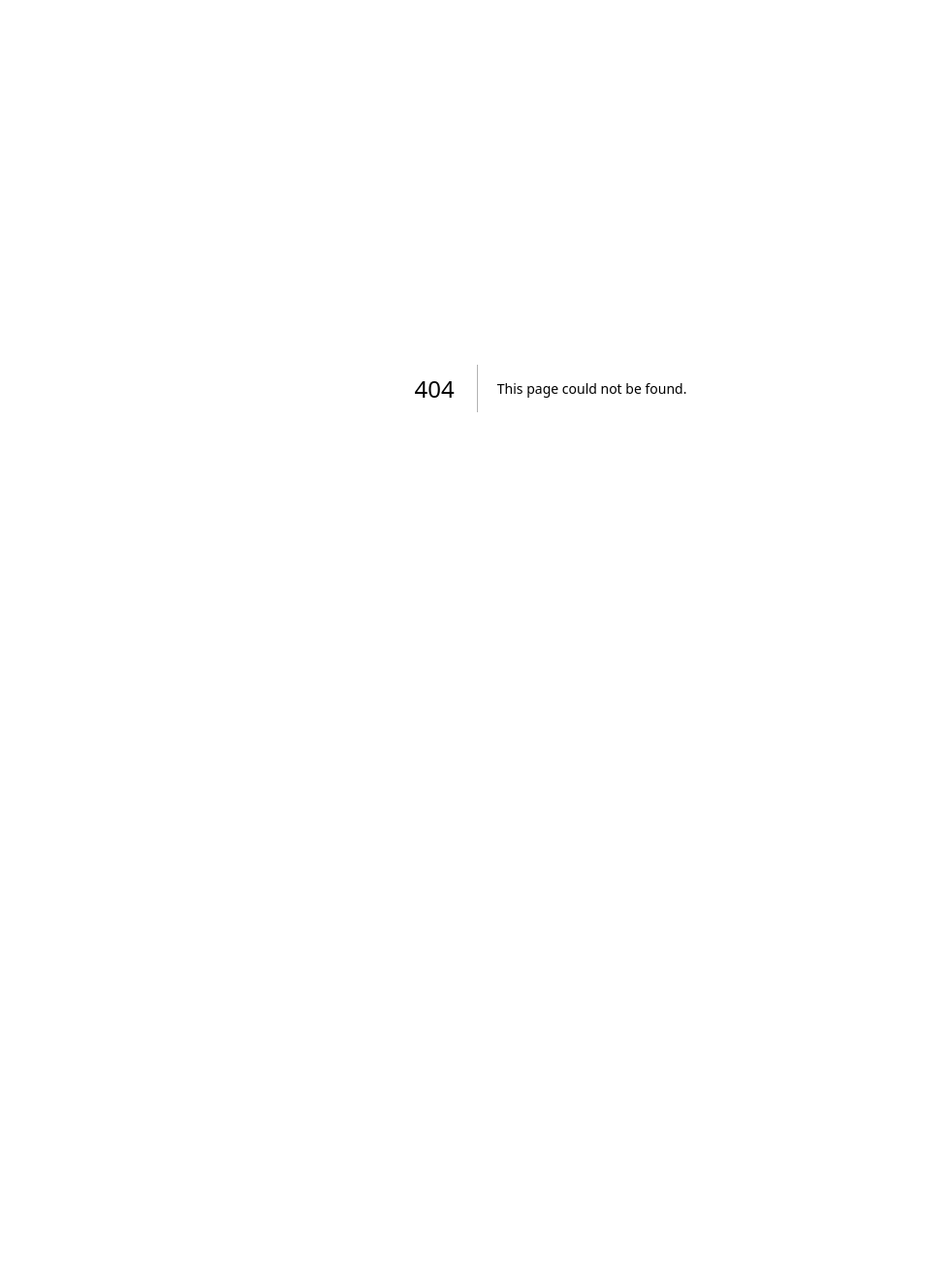
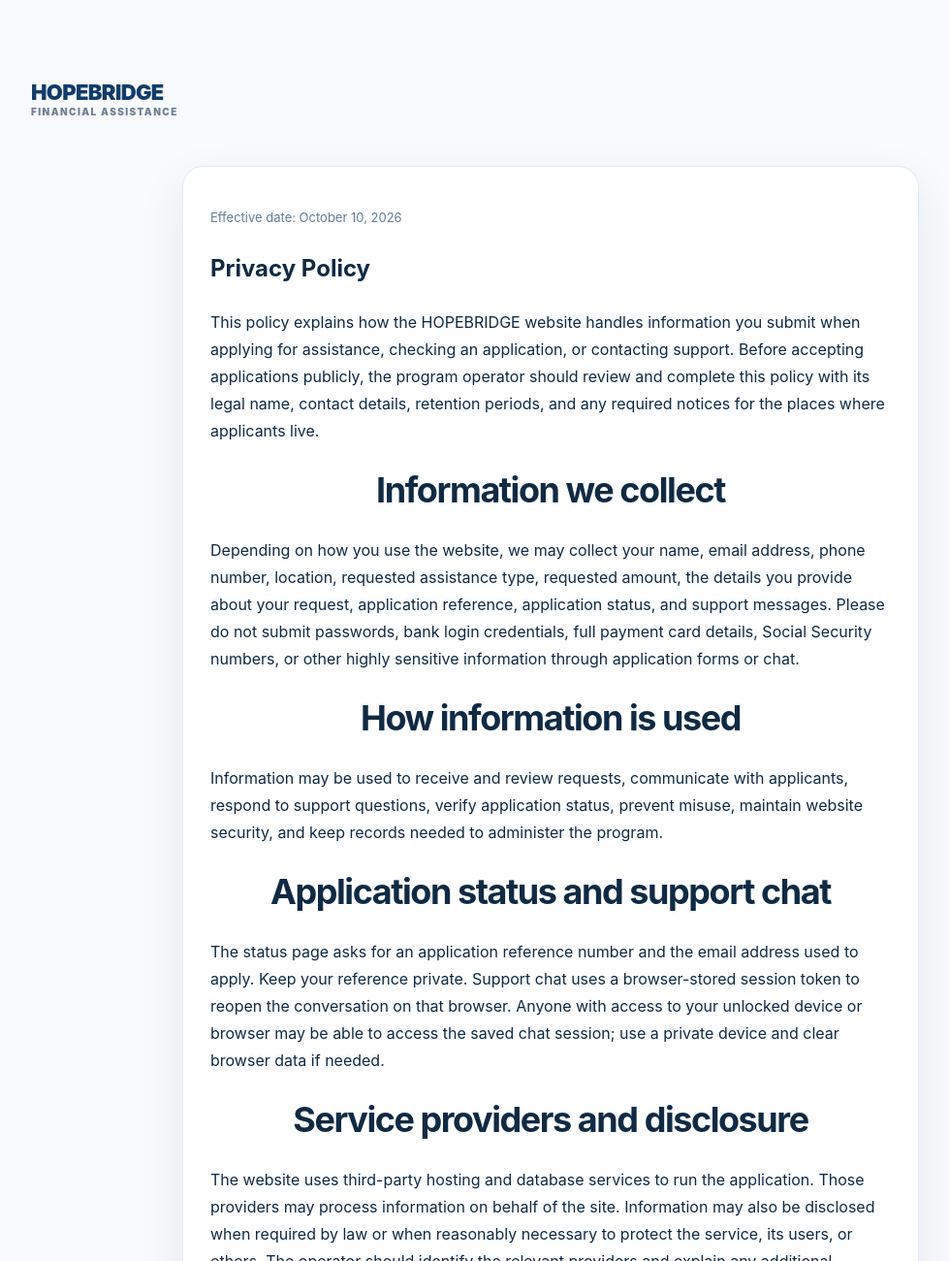
Before and after one commit to agentsarahmitchell56-code/USHopeBridge, a Next.js app: page /privacy in a window 1280 px wide. Before the commit this address had no page. Shown: the top 1300 px of the page at 97% size, without its empty margins (72-1051 px from the left). Before the commit the page ends 800 px from the top, so only its background shows below. Built offline with nearby package versions, Linux system fonts and the light colour scheme.

Commit message:
Add privacy policy page

```diff
--- /dev/null
+++ b/app/privacy/page.tsx
@@ -0,0 +1,113 @@
+import Link from "next/link";
+
+export const metadata = {
+  title: "Privacy Policy | HOPEBRIDGE",
+  description: "How HOPEBRIDGE handles information submitted through its website.",
+};
+
+export default function PrivacyPolicyPage() {
+  return (
+    <main className="section">
+      <div className="container">
+        <Link href="/" className="brand">
+          HOPEBRIDGE
+          <span>FINANCIAL ASSISTANCE</span>
+        </Link>
+        <article className="card form-wrap" style={{ lineHeight: 1.75 }}>
+          <p style={{ color: "#627d98", fontSize: 13 }}>Effective date: October 10, 2026</p>
+          <h1>Privacy Policy</h1>
+          <p>
+            This policy explains how the HOPEBRIDGE website handles information
+            you submit when applying for assistance, checking an application,
+            or contacting support. Before accepting applications publicly, the
+            program operator should review and complete this policy with its
+            legal name, contact details, retention periods, and any required
+            notices for the places where applicants live.
+          </p>
+
+          <h2>Information we collect</h2>
+          <p>
+            Depending on how you use the website, we may collect your name,
+            email address, phone number, location, requested assistance type,
+            requested amount, the details you provide about your request,
+            application reference, application status, and support messages.
+            Please do not submit passwords, bank login credentials, full payment
+            card details, Social Security numbers, or other highly sensitive
+            information through application forms or chat.
+          </p>
+
+          <h2>How information is used</h2>
+          <p>
+            Information may be used to receive and review requests, communicate
+            with applicants, respond to support questions, verify application
+            status, prevent misuse, maintain website security, and keep records
+            needed to administer the program.
+          </p>
+
+          <h2>Application status and support chat</h2>
+          <p>
+            The status page asks for an application reference number and the
+            email address used to apply. Keep your reference private. Support
+            chat uses a browser-stored session token to reopen the conversation
+            on that browser. Anyone with access to your unlocked device or
+            browser may be able to access the saved chat session; use a private
+            device and clear browser data if needed.
+          </p>
+
+          <h2>Service providers and disclosure</h2>
+          <p>
+            The website uses third-party hosting and database services to run
+            the application. Those providers may process information on behalf
+            of the site. Information may also be disclosed when required by law
+            or when reasonably necessary to protect the service, its users, or
+            others. The operator should identify the relevant providers and
+            explain any additional sharing before launch.
+          </p>
+
+          <h2>Security and retention</h2>
+          <p>
+            Reasonable technical and organizational safeguards are used, but no
+            online service can promise absolute security. Information should be
+            retained only for as long as needed for the stated purposes, legal
+            obligations, dispute resolution, and legitimate program operations.
+            The operator should set and publish a specific retention schedule.
+          </p>
+
+          <h2>Your choices and requests</h2>
+          <p>
+            Depending on applicable law, you may have rights to request access
+            to, correction of, or deletion of personal information. To make a
+            privacy request, contact HOPEBRIDGE through the website's support
+            chat and clearly label the message “Privacy Request.” The operator
+            should provide a monitored contact channel and explain how identity
+            is verified before fulfilling requests.
+          </p>
+
+          <h2>Children</h2>
+          <p>
+            Do not submit information on behalf of a child unless you are
+            legally authorized to do so and the program's eligibility rules
+            permit it. The operator should publish age and guardian requirements
+            before accepting applications from minors.
+          </p>
+
+          <h2>Changes and contact</h2>
+          <p>
+            This policy may be updated as the service changes. Material updates
+            should be reflected on this page with a revised effective date.
+            Questions can be sent through the website's support chat.
+          </p>
+          <p style={{ color: "#718096", fontSize: 13 }}>
+            Important: This general notice is not legal advice. The HOPEBRIDGE
+            operator must verify that it accurately describes actual data
+            practices and complies with applicable privacy laws before launch.
+          </p>
+          <div className="actions">
+            <Link className="btn secondary" href="/terms">Terms &amp; Conditions</Link>
+            <Link className="btn primary" href="/">Return to HOPEBRIDGE</Link>
+          </div>
+        </article>
+      </div>
+    </main>
+  );
+}
```
